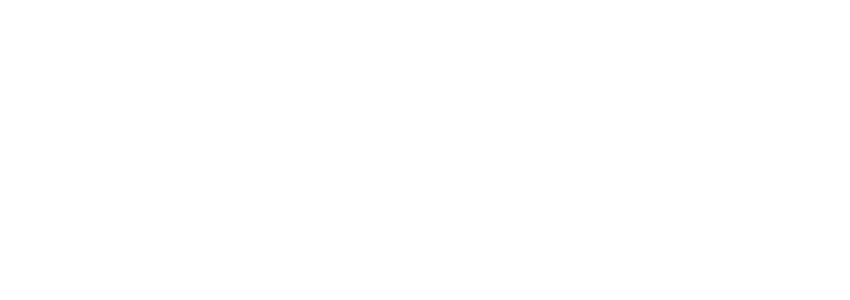
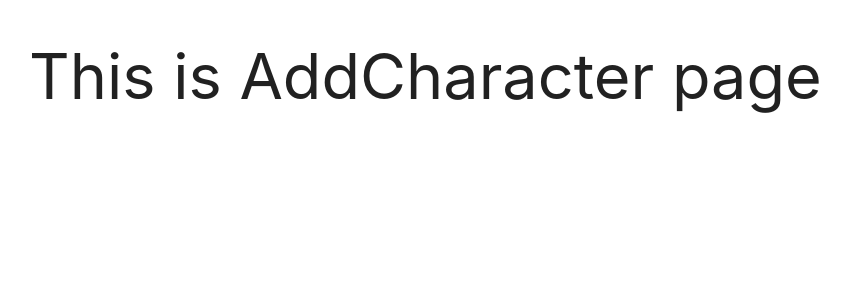
Before and after one commit to Murchik/it_course_work, a React (Create React App) app in the folder client/: page /add in a window 1280 px wide. Shown: the top 300 px of the page, without its empty margins (163-1013 px from the left). Built offline with nearby package versions, Linux system fonts and the light colour scheme.

Commit message:
added pages /main, /add and /list

```diff
--- /dev/null
+++ b/client/src/pages/AddCharacter.js
@@ -0,0 +1,9 @@
+import React from 'react'
+
+export const AddCharacter = () => {
+    return (
+        <div>
+            <h1>This is AddCharacter page</h1>
+        </div>
+    )
+}
--- a/client/src/pages/SecondTestPage.js
+++ b/client/src/pages/List.js
@@ -1,9 +1,9 @@
 import React from 'react'
 
-export const SecondTestPage = () => {
+export const List = () => {
     return (
         <div>
-            <h1>SecondTestPage</h1>
+            <h1>This is List page</h1>
         </div>
     )
 }
--- a/client/src/pages/TestPage.js
+++ b/client/src/pages/MainPage.js
@@ -1,9 +1,9 @@
 import React from 'react'
 
-export const TestPage = () => {
+export const MainPage = () => {
     return (
         <div>
-            <h1>TestPage</h1>
+            <h1>This is MainPage page</h1>
         </div>
     )
 }
--- a/client/src/routes.js
+++ b/client/src/routes.js
@@ -1,20 +1,25 @@
 import React from 'react'
 
-import { Switch, Route } from 'react-router-dom'
+import { Switch, Route, Redirect } from 'react-router-dom'
 
 // import my pages
-import { TestPage }       from './pages/TestPage'
-import { SecondTestPage } from './pages/SecondTestPage'
+import { MainPage } from './pages/MainPage'
+import { AddCharacter } from './pages/AddCharacter'
+import { List } from './pages/List'
 
 export const useRoutes = () => {
     return (
         <Switch>
-            <Route path="/testPage" exact>
-                <TestPage />
+            <Route path="/main" exact>
+                <MainPage />
             </Route>
-            <Route path="/secondTestPage" exact>
-                <SecondTestPage />
+            <Route path="/add" exact>
+                <AddCharacter />
             </Route>
+            <Route path="/list" exact>
+                <List />
+            </Route>
+            <Redirect to="/main" />
         </Switch>
     )
 }
```
